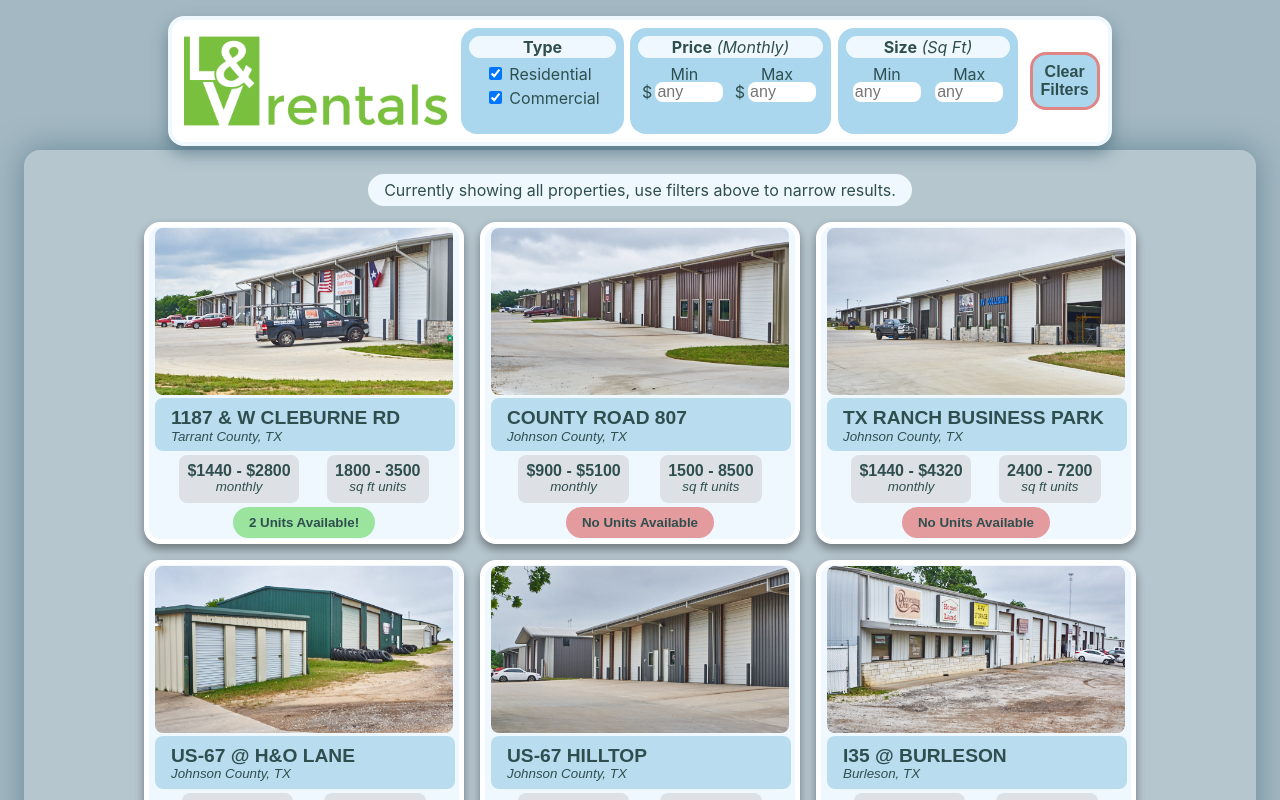
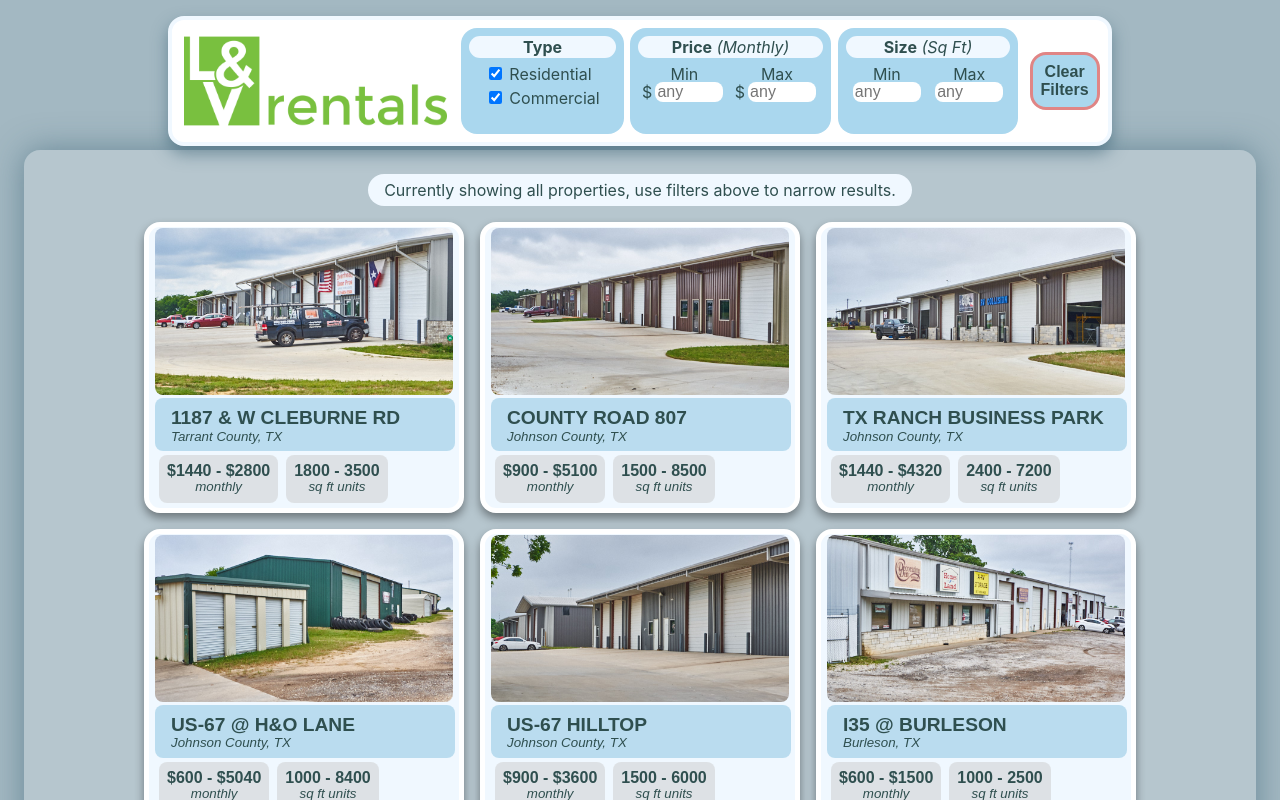
Before and after one commit to mrsampool/lvrentals, a React (Create React App) app: page / in a window 1280 px wide. Shown: the top 800 px of the page. Built offline with nearby package versions, Linux system fonts and the light colour scheme.

Commit message:
remove availability filter

```diff
--- a/src/components/PropPage/PropPage.js
+++ b/src/components/PropPage/PropPage.js
@@ -80,8 +80,6 @@ class PropPage extends React.Component{
 
                             <div className="propDetsScroll">
 
-                                <AvailList index={this.props.index} />
-
                                 <Location index={this.props.index} />
 
                                 <PropOverview index={this.props.index} />
--- a/src/components/resultlist/current/current.js
+++ b/src/components/resultlist/current/current.js
@@ -38,37 +38,34 @@ class Current extends React.Component{
                 return 'Please select a property type above.'
             }
 
-
-
-
         //All properties within price range
         } else if(allPrices){
             if(atMinSize){
-                return `Available ${type} units under ${this.props.maxSize} Sq Ft:`
+                return ` ${type} units under ${this.props.maxSize} Sq Ft:`
             } else if(atMaxSize){
-                return `Available ${type} units over ${this.props.minSize} Sq Ft:`
-            } return `Available ${type} units between ${this.props.minSize}-${this.props.maxSize} sq ft:`
+                return ` ${type} units over ${this.props.minSize} Sq Ft:`
+            } return ` ${type} units between ${this.props.minSize}-${this.props.maxSize} sq ft:`
 
 
 
         //All properties within size range
         } else if(allSizes){
             if (atMinPrice){
-                return `Available ${type} units under $${this.props.maxPrice} monthly:`
+                return ` ${type} units under $${this.props.maxPrice} monthly:`
             } else if (atMaxPrice){
-                return `Available ${type} units over $${this.props.minPrice} monthly:`
+                return ` ${type} units over $${this.props.minPrice} monthly:`
             } else {
-                return `Available ${type} units between $${this.props.minPrice}-${this.props.maxPrice} monthly:`
+                return ` ${type} units between $${this.props.minPrice}-${this.props.maxPrice} monthly:`
             }
 
         } else if (atMaxPrice && atMaxSize){
-            return `Available ${type} units over $${this.props.minPrice} monthly & over ${this.props.minSize} Sq Ft:`
+            return ` ${type} units over $${this.props.minPrice} monthly & over ${this.props.minSize} Sq Ft:`
         }
 
 
 
         else {
-            return `Available ${type} units between $${this.props.minPrice}-${this.props.maxPrice} monthly and ${this.props.minSize}-${this.props.maxSize} sq ft:`
+            return ` ${type} units between $${this.props.minPrice}-${this.props.maxPrice} monthly and ${this.props.minSize}-${this.props.maxSize} sq ft:`
         }
     }
     render(){
--- a/src/components/resultlist/properties.js
+++ b/src/components/resultlist/properties.js
@@ -97,9 +97,7 @@ class Building{
     }
     //LIST OF AVAILABLE UNITS
     availUnitList(){
-        return this.unitTypes.filter(unitType=>{
-            return unitType.avail[0] === true;
-        })
+        return this.unitTypes;
     }
 }
 
--- a/src/components/resultlist/result/comm/result-comm.js
+++ b/src/components/resultlist/result/comm/result-comm.js
@@ -68,31 +68,6 @@ class ResultComm extends React.Component{
 
                     </div>
 
-
-
-                    <div class="units">
-                        {
-                            this.props.numAvail > 0 ?
-                            <p className="avail">{this.props.numAvail} Unit{
-                                this.props.numAvail > 1 ? 's' : ''
-                            } Available!
-                            </p>
-                            : <p className="unavail">No Units Available</p>
-                        }
-
-                        {
-                            this.props.newUnits ?
-                            <p className="newUnits">
-                                New Units Coming Soon!
-                                {
-                                    this.props.newUnitsDate ?
-                                    <p class="italic">{this.props.newUnitsDate}</p>
-                                    : ''
-                                }
-                            </p>
-                            : ''
-                        }
-                    </div>
                 </div>
 
             </button>
--- a/src/components/resultlist/resultlist.js
+++ b/src/components/resultlist/resultlist.js
@@ -32,41 +32,6 @@ class ResultList extends React.Component{
             })
         }
 
-        //Separate By Availability / Coming Units
-        let results = []
-        let otherResults = [ [], [], [] ];
-        filtered.forEach( property =>{
-
-            if ( property.numAvail() > 0){
-                if ( property.availUnitList().some( unit =>{
-                    return this.props.maxPrice >= unit.price
-                    && this.props.minPrice <= unit.price
-                    && this.props.minSize <= unit.size
-                    && this.props.maxSize >= unit.size
-                }) ){
-                    results.push( property );
-                } else {
-                    otherResults[0].push( property )
-                }
-
-
-            } else if (property.newUnits[0]){
-                otherResults[1].push( property );
-
-            } else {
-                otherResults[2].push( property );
-            }
-        })
-
-        //Join sorted catergories into one array
-        let sortedOthers = [];
-        for (let i = 0; i < otherResults.length; i++){
-            if(otherResults[i]){
-                otherResults[i].forEach( property =>{
-                    sortedOthers.push( property )
-                })
-            }
-        }
         return(
             <div className="ResultList">
                 {
@@ -84,8 +49,8 @@ class ResultList extends React.Component{
 
 
                 {
-                    results.length > 0 ?
-                    results.map(property =>{
+                    filtered.length > 0 ?
+                    filtered.map(property =>{
                     return <ResultComm
                                 className="Result"
                                 key={property.name}
@@ -106,42 +71,7 @@ class ResultList extends React.Component{
                             />
                     })
                     :
-                    <p className="none">No available units matching search</p>
-                }
-
-                {
-                    this.props.filtered ?
-                        <div className="others">
-                            <p>Other Results</p>
-                        </div>
-                        :
-                        ''
-                }
-
-                {
-                    sortedOthers.length > 0 ?
-                    sortedOthers.map(property =>{
-                    return <ResultComm
-                                className="Result"
-                                key={property.name}
-                                id={property.name}
-                                name={property.name}
-                                price={property.priceRange() }
-                                size={property.sizeRange() }
-                                img={property.featImg}
-                                location={property.location}
-                                numAvail={property.numAvail() }
-                                newUnits={property.newUnits[0]}
-                                newUnitsDate={property.newUnits[1]}
-                                type={property.type}
-                                index={property.priority}
-                                setPropIndex={this.props.setPropIndex}
-                                beds={property.unitTypes[0].beds}
-                                baths={property.unitTypes[0].baths}
-                            />
-                    })
-                    :
-                    <p className="none">No other relevant properties</p>
+                    <p className="none">No units matching search</p>
                 }
 
                 <Footer/>
```
